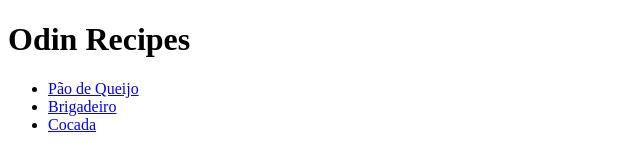
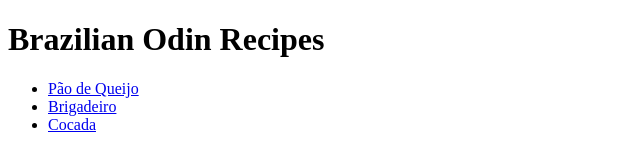
Before and after one commit to luisfd3v/odin-recipes, a plain HTML site: page index.html in a window 1280 px wide. Shown: the whole page, without its empty margins (0-640 px from the left). Drawn offline with Linux system fonts and the light colour scheme.

Commit message:
rename main page

```diff
--- a/index.html
+++ b/index.html
@@ -4,11 +4,11 @@
 <head>
     <meta charset="UTF-8">
     <meta name="viewport" content="width=device-width, initial-scale=1.0">
-    <title>Odin Recipes</title>
+    <title>Brazilian Odin Recipes</title>
 </head>
 
 <body>
-    <h1>Odin Recipes</h1>
+    <h1>Brazilian Odin Recipes</h1>
 
     <ul>
         <li><a href="recipes/pao-de-queijo.html">Pão de Queijo</a></li>
```
